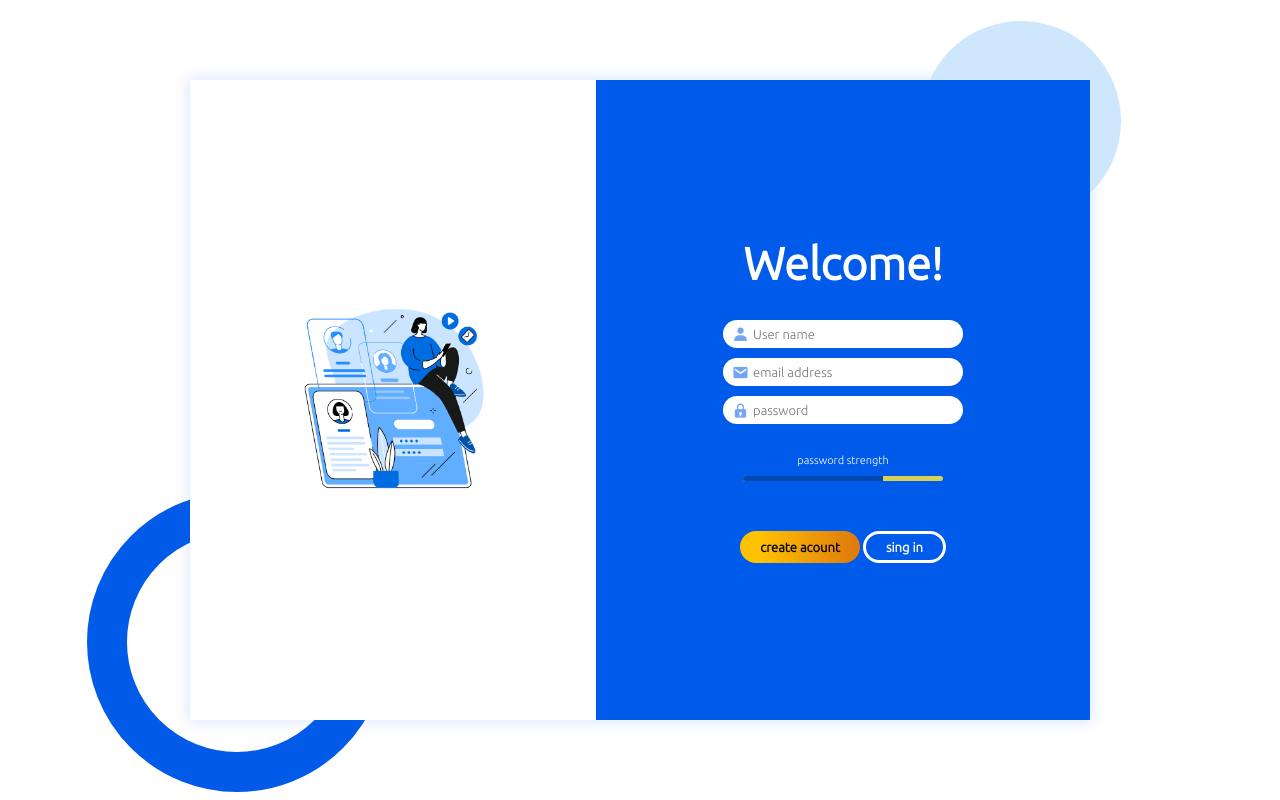
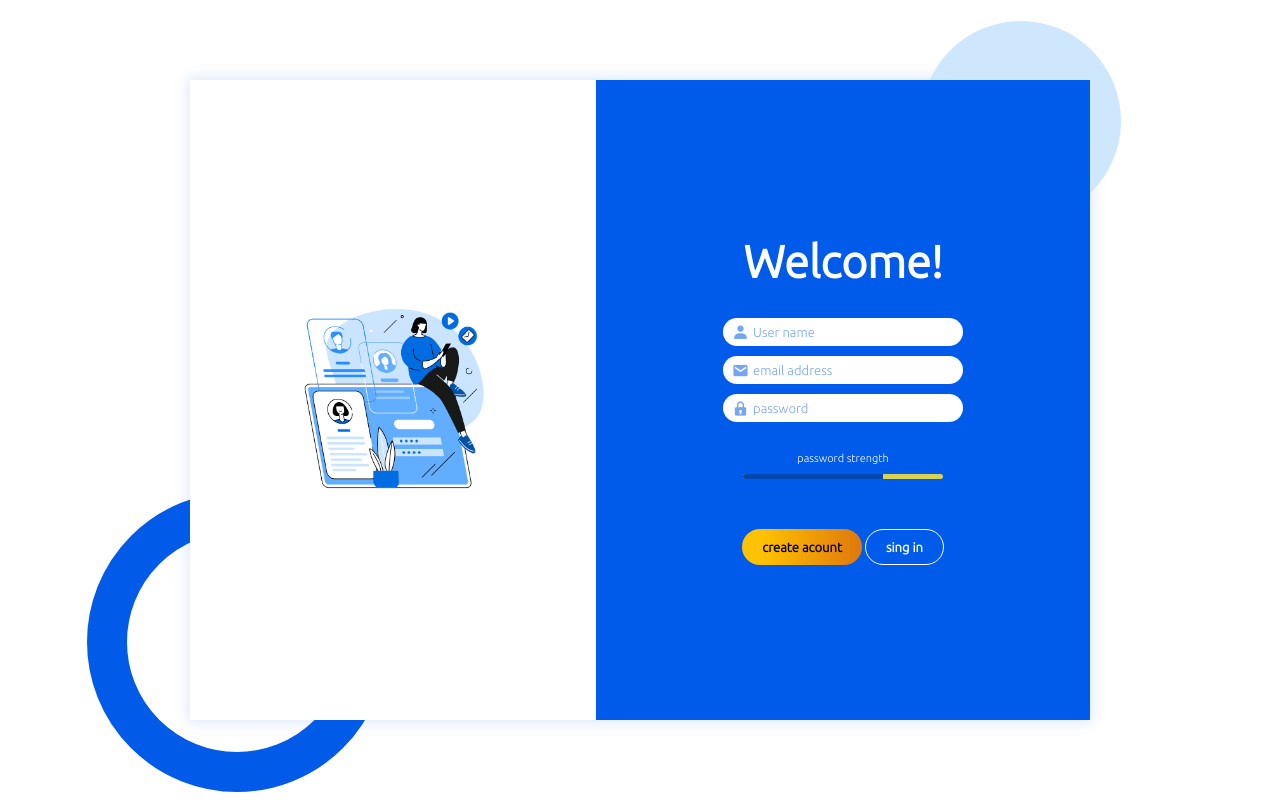
Before and after one commit to fatemehsalmanii/login-form-2, a plain HTML site: page index.html in a window 1280 px wide. Drawn offline with nearby package versions, Linux system fonts and the light colour scheme.

Commit message:
change input color and padding btn

```diff
--- a/assets/style/default.css
+++ b/assets/style/default.css
@@ -78,6 +78,10 @@ form {
 .input-box input {
   width: 100%;
   font-size: inherit;
+  color: #0048AE;
+}
+::-webkit-input-placeholder{
+  color: #005aea8a;
 }
 
 .input-box i {
@@ -87,6 +91,7 @@ form {
   font-size: 17px;
   top: 50%;
   transform: translateY(-50%);
+
 }
 
 .box-password-strength {
@@ -133,10 +138,10 @@ form {
 }
 
 .btn {
-  border: 3px solid white;
+  border: 1px solid white;
   border-radius: 40px;
   font-size: 13px;
-  padding: 6px 20px;
+  padding: 10px 20px;
   font-weight: bold;
   color: white;
 }
```
